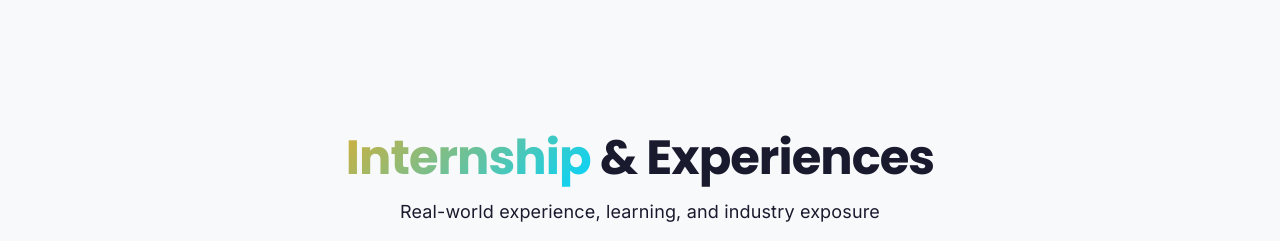
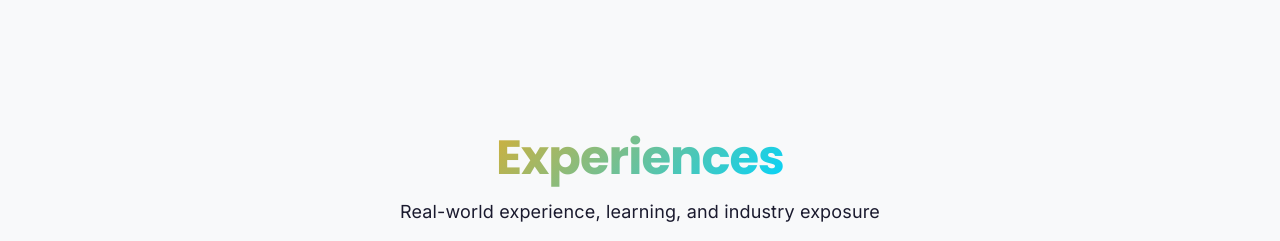
Before and after one commit to Sonukapar00/portfolio-main, a React (Vite) app: page / in a window 1280 px wide. Shown: the part 2280-2521 px from the top of the page. Built offline with nearby package versions, Linux system fonts and the light colour scheme.

Commit message:
feat: change SpeakingSection heading to Experiences

```diff
--- a/src/components/SpeakingSection.jsx
+++ b/src/components/SpeakingSection.jsx
@@ -49,7 +49,7 @@ const SpeakingSection = () => {
           className="text-center mb-16"
         >
           <h2 className="text-4xl lg:text-5xl font-bold mb-4 text-theme-text">
-            <span className="gradient-text">Internship</span> & Experiences
+            <span className="gradient-text">Experiences</span>
           </h2>
           <p className="text-theme-muted text-lg max-w-2xl mx-auto">
             Real-world experience, learning, and industry exposure
```
